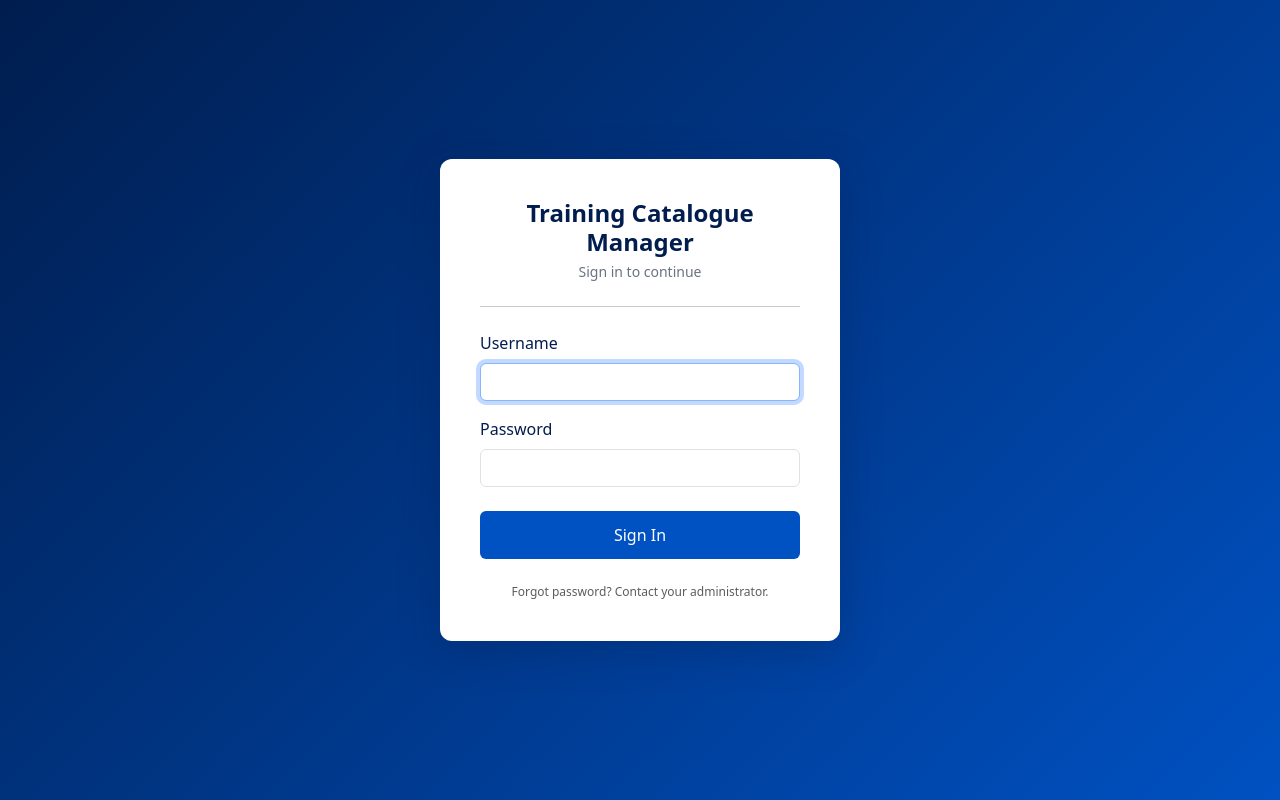
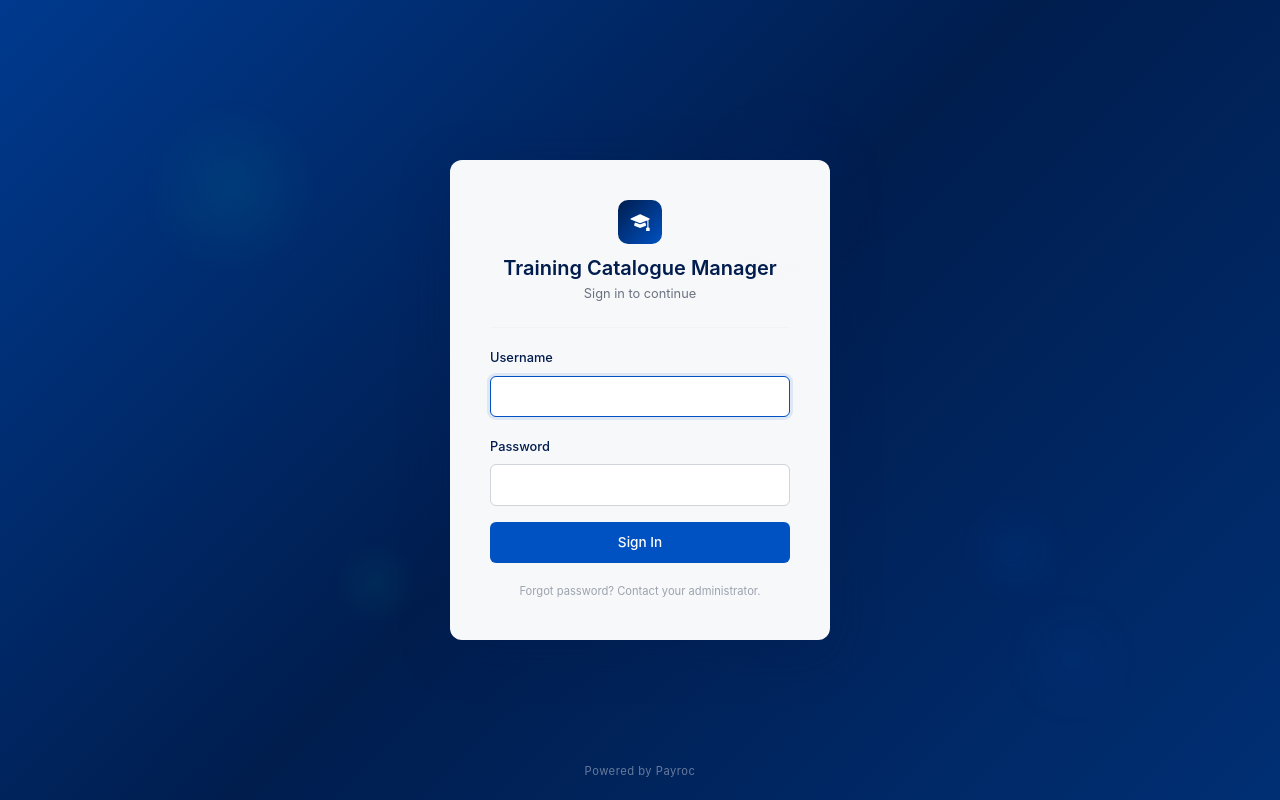
Before and after one commit to juanathanwickston/TCM, a Django app: page /login/ in a window 1280 px wide. Run offline with Django 5.2, Linux system fonts and the light colour scheme.

Commit message:
ui: redesign login page — animated gradient, floating particles, slide-up card, Powered by Payroc

```diff
--- a/tcm_app/templates/tcm_app/login.html
+++ b/tcm_app/templates/tcm_app/login.html
@@ -10,33 +10,136 @@
     <!-- Bootstrap 5 CSS (CDN) -->
     <link href="https://cdn.jsdelivr.net/npm/bootstrap@5.3.3/dist/css/bootstrap.min.css" rel="stylesheet"
         integrity="sha384-QWTKZyjpPEjISv5WaRU9OFeRpok6YctnYmDr5pNlyT2bRjXh0JMhjY6hW+ALEwIH" crossorigin="anonymous">
+    <!-- Bootstrap Icons -->
+    <link rel="stylesheet" href="https://cdn.jsdelivr.net/npm/bootstrap-icons@1.11.3/font/bootstrap-icons.min.css">
 
     <style>
         /* Payroc Branding: Navy #001D4E, Cobalt #0051C2, Mint #00e0b8 */
+
+        /* ── Animated gradient background ── */
         body {
-            background: linear-gradient(135deg, #001D4E 0%, #0051C2 100%);
+            margin: 0;
             min-height: 100vh;
             display: flex;
+            flex-direction: column;
             align-items: center;
             justify-content: center;
+            background: linear-gradient(135deg, #001D4E 0%, #0051C2 40%, #001D4E 70%, #003d91 100%);
+            background-size: 300% 300%;
+            animation: gradientShift 15s ease infinite;
+            overflow: hidden;
+            font-family: -apple-system, BlinkMacSystemFont, "Segoe UI", Roboto, sans-serif;
         }
 
+        @keyframes gradientShift {
+            0%   { background-position: 0% 50%; }
+            50%  { background-position: 100% 50%; }
+            100% { background-position: 0% 50%; }
+        }
+
+        /* ── Floating particles ── */
+        .particles {
+            position: fixed;
+            top: 0; left: 0; right: 0; bottom: 0;
+            pointer-events: none;
+            z-index: 0;
+        }
+
+        .particle {
+            position: absolute;
+            border-radius: 50%;
+            animation: float linear infinite;
+        }
+
+        .particle:nth-child(1) {
+            width: 180px; height: 180px;
+            background: radial-gradient(circle, rgba(0, 224, 184, 0.08) 0%, transparent 70%);
+            top: 15%; left: 10%;
+            animation-duration: 20s;
+        }
+        .particle:nth-child(2) {
+            width: 120px; height: 120px;
+            background: radial-gradient(circle, rgba(0, 81, 194, 0.1) 0%, transparent 70%);
+            top: 60%; right: 15%;
+            animation-duration: 25s;
+            animation-delay: -5s;
+        }
+        .particle:nth-child(3) {
+            width: 90px; height: 90px;
+            background: radial-gradient(circle, rgba(0, 224, 184, 0.06) 0%, transparent 70%);
+            bottom: 20%; left: 25%;
+            animation-duration: 18s;
+            animation-delay: -8s;
+        }
+        .particle:nth-child(4) {
+            width: 200px; height: 200px;
+            background: radial-gradient(circle, rgba(0, 81, 194, 0.06) 0%, transparent 70%);
+            top: 10%; right: 30%;
+            animation-duration: 22s;
+            animation-delay: -3s;
+        }
+        .particle:nth-child(5) {
+            width: 60px; height: 60px;
+            background: radial-gradient(circle, rgba(0, 224, 184, 0.1) 0%, transparent 70%);
+            top: 45%; left: 60%;
+            animation-duration: 16s;
+            animation-delay: -10s;
+        }
+        .particle:nth-child(6) {
+            width: 140px; height: 140px;
+            background: radial-gradient(circle, rgba(0, 81, 194, 0.07) 0%, transparent 70%);
+            bottom: 10%; right: 10%;
+            animation-duration: 24s;
+            animation-delay: -7s;
+        }
+
+        @keyframes float {
+            0%   { transform: translate(0, 0) scale(1); }
+            25%  { transform: translate(30px, -40px) scale(1.05); }
+            50%  { transform: translate(-20px, 20px) scale(0.95); }
+            75%  { transform: translate(15px, -15px) scale(1.02); }
+            100% { transform: translate(0, 0) scale(1); }
+        }
+
+        /* ── Login card ── */
         .login-card {
-            background: white;
+            position: relative;
+            z-index: 1;
+            background: rgba(255, 255, 255, 0.97);
             border-radius: 12px;
-            box-shadow: 0 10px 40px rgba(0, 29, 78, 0.3);
+            box-shadow: 0 12px 48px rgba(0, 29, 78, 0.35);
             padding: 2.5rem;
             width: 100%;
-            max-width: 400px;
+            max-width: 380px;
+            animation: slideUp 0.6s ease-out;
         }
 
+        @keyframes slideUp {
+            from { opacity: 0; transform: translateY(24px); }
+            to   { opacity: 1; transform: translateY(0); }
+        }
+
+        /* ── Header ── */
         .login-header {
             text-align: center;
             margin-bottom: 1.5rem;
         }
 
+        .login-icon {
+            width: 44px;
+            height: 44px;
+            background: linear-gradient(135deg, #001D4E, #0051C2);
+            border-radius: 10px;
+            display: inline-flex;
+            align-items: center;
+            justify-content: center;
+            margin-bottom: 0.75rem;
+            color: white;
+            font-size: 1.2rem;
+        }
+
         .login-header h1 {
-            font-size: 1.5rem;
+            font-size: 1.25rem;
             font-weight: 600;
             color: #001D4E;
             margin-bottom: 0.25rem;
@@ -44,42 +147,97 @@
 
         .login-header p {
             color: #6b7280;
-            font-size: 0.875rem;
+            font-size: 0.8rem;
             margin: 0;
         }
 
+        /* ── Form ── */
         .form-label {
             font-weight: 500;
+            font-size: 0.8rem;
             color: #001D4E;
+        }
+
+        .form-control {
+            font-size: 0.85rem;
+            border: 1px solid #d1d5db;
+            padding: 0.6rem 0.75rem;
+        }
+
+        .form-control:focus {
+            border-color: #0051C2;
+            box-shadow: 0 0 0 3px rgba(0, 81, 194, 0.1);
         }
 
         .btn-primary {
             background: #0051C2;
             border: none;
-            padding: 0.75rem;
+            padding: 0.65rem;
             font-weight: 500;
+            font-size: 0.85rem;
+            transition: background 0.2s, transform 0.15s;
         }
 
         .btn-primary:hover {
             background: #003d91;
+            transform: translateY(-1px);
+        }
+
+        .btn-primary:active {
+            transform: translateY(0);
+        }
+
+        .login-footer-text {
+            font-size: 0.7rem;
+            color: #9ca3af;
+            text-align: center;
+            margin-top: 1.25rem;
+            margin-bottom: 0;
+        }
+
+        /* ── Page footer ── */
+        .page-footer {
+            position: fixed;
+            bottom: 1.25rem;
+            left: 0;
+            right: 0;
+            text-align: center;
+            z-index: 1;
+            color: rgba(255, 255, 255, 0.4);
+            font-size: 0.7rem;
+            letter-spacing: 0.5px;
         }
     </style>
 </head>
 
 <body>
+    <!-- Floating particles -->
+    <div class="particles">
+        <div class="particle"></div>
+        <div class="particle"></div>
+        <div class="particle"></div>
+        <div class="particle"></div>
+        <div class="particle"></div>
+        <div class="particle"></div>
+    </div>
+
+    <!-- Login card -->
     <div class="login-card">
         <div class="login-header">
+            <div class="login-icon">
+                <i class="bi bi-mortarboard-fill"></i>
+            </div>
             <h1>Training Catalogue Manager</h1>
             <p>Sign in to continue</p>
         </div>
 
-        <hr class="my-4">
+        <hr class="my-3" style="border-color: #e5e7eb;">
 
         {% if messages %}
         {% for message in messages %}
-        <div class="alert alert-danger alert-dismissible fade show" role="alert">
+        <div class="alert alert-danger alert-dismissible fade show py-2" role="alert" style="font-size: 0.8rem;">
             {{ message }}
-            <button type="button" class="btn-close" data-bs-dismiss="alert"></button>
+            <button type="button" class="btn-close btn-close-sm" data-bs-dismiss="alert"></button>
         </div>
         {% endfor %}
         {% endif %}
@@ -92,7 +250,7 @@
                 <input type="text" class="form-control" id="username" name="username" required autofocus>
             </div>
 
-            <div class="mb-4">
+            <div class="mb-3">
                 <label for="password" class="form-label">Password</label>
                 <input type="password" class="form-control" id="password" name="password" required>
             </div>
@@ -100,10 +258,13 @@
             <button type="submit" class="btn btn-primary w-100">Sign In</button>
         </form>
 
-        <p class="text-center text-muted mt-4 mb-0" style="font-size: 0.75rem;">
+        <p class="login-footer-text">
             Forgot password? Contact your administrator.
         </p>
     </div>
+
+    <!-- Page footer -->
+    <div class="page-footer">Powered by Payroc</div>
 
     <!-- Bootstrap 5 JS (CDN) -->
     <script src="https://cdn.jsdelivr.net/npm/bootstrap@5.3.3/dist/js/bootstrap.bundle.min.js"
```
